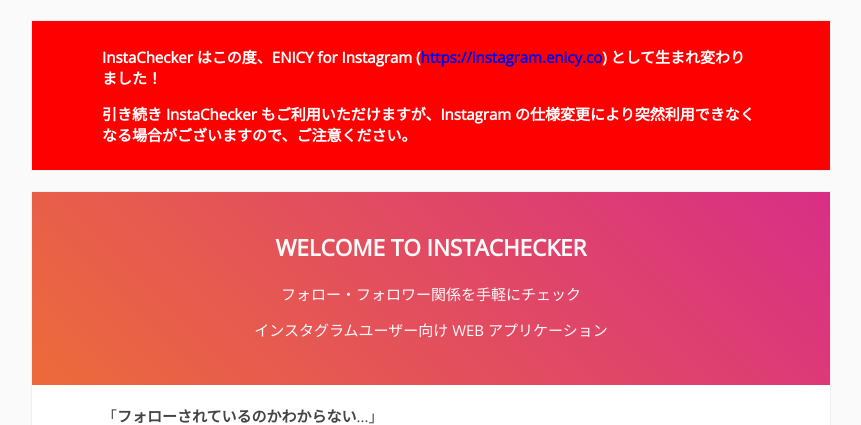
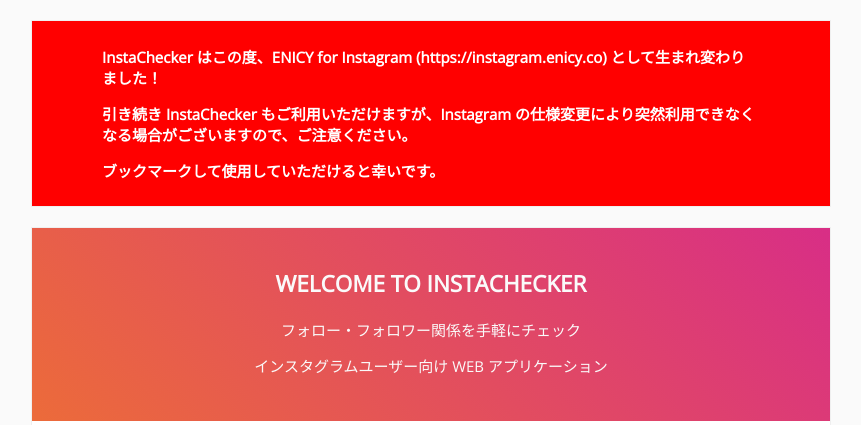
Before and after one commit to mktia/instachecker, a Flask app: page / in a window 1280 px wide. Shown: the part 58-483 px from the top of the page, without its empty margins (209-1070 px from the left). Run offline with Flask 2, Linux system fonts and the light colour scheme; some libraries are stand-ins or nearby versions.

Commit message:
box css6

```diff
--- a/templates/index.html
+++ b/templates/index.html
@@ -28,8 +28,9 @@
 {% endblock lang %}
 {% block content %}
         <section style="background-color: #f00; color: #fff; font-weight: bold;">
-          <p>InstaChecker はこの度、ENICY for Instagram (<a href="https://instagram.enicy.co" rel="nofollow" style="text-decoration:none">https://instagram.enicy.co</a>) として生まれ変わりました！</p>
+          <p>InstaChecker はこの度、ENICY for Instagram (<a href="https://instagram.enicy.co" rel="nofollow" style="color:#fff;text-decoration:none">https://instagram.enicy.co</a>) として生まれ変わりました！</p>
           <p>引き続き InstaChecker もご利用いただけますが、Instagram の仕様変更により突然利用できなくなる場合がございますので、ご注意ください。</p>
+          <p>ブックマークして使用していただけると幸いです。</p>
         </section>
         <section>
             <div class="welcome">
```
